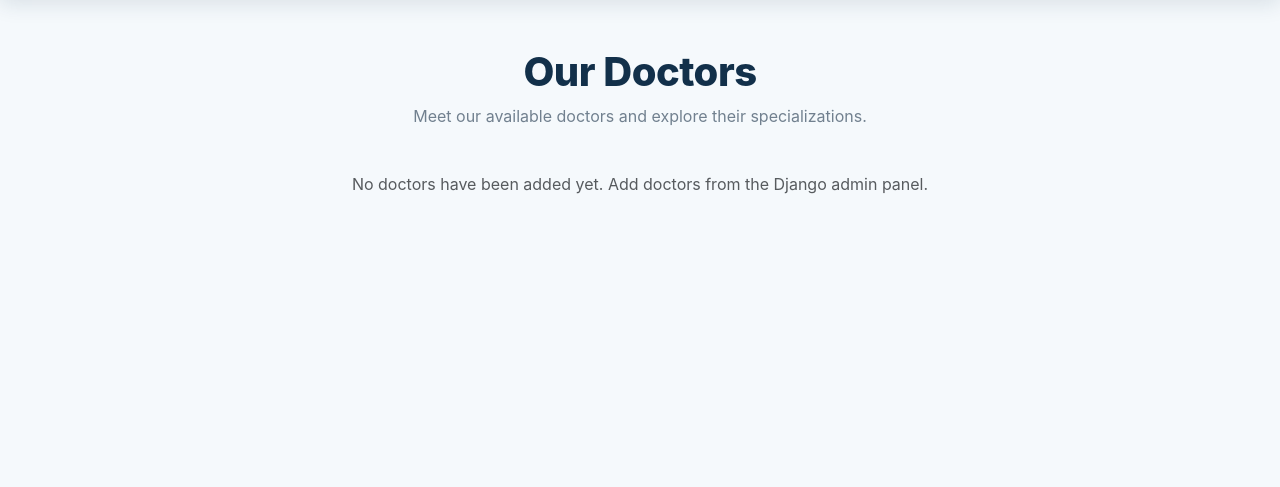
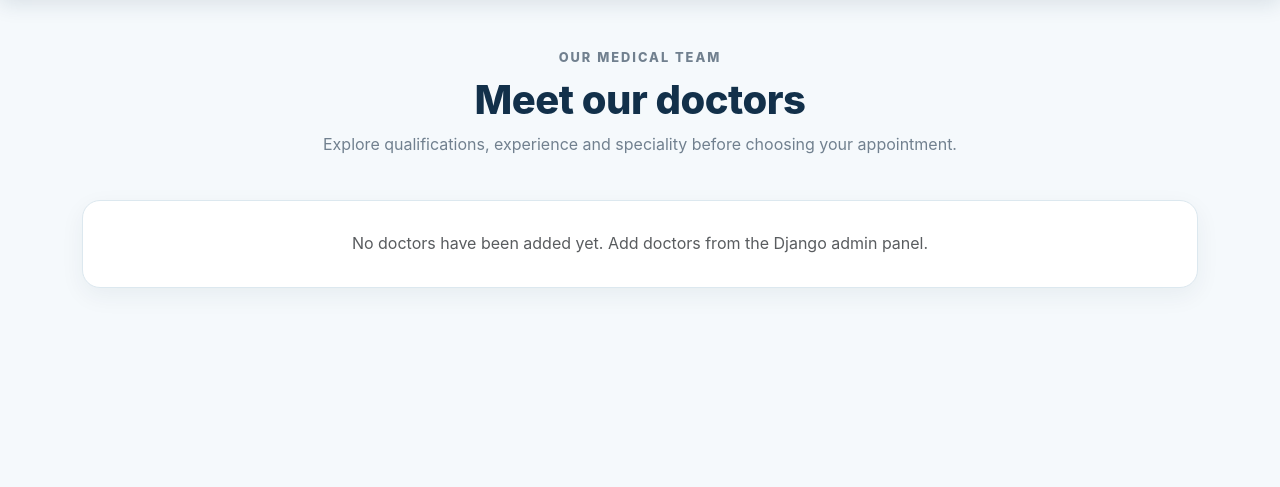
Before and after one commit to adityatiwari-git/Accord-HMS, a Django app: page /doctors/ in a window 1280 px wide. Shown: the part 70-557 px from the top of the page. Run offline with Django 5.2, Linux system fonts and the light colour scheme; data that the repository does not hold is empty.

Commit message:
Redesign doctors listing

```diff
--- a/templates/doctors.html
+++ b/templates/doctors.html
@@ -6,20 +6,24 @@
 <section class="py-5">
     <div class="container">
         <div class="section-title text-center">
-            <h1>Our Doctors</h1>
-            <p>Meet our available doctors and explore their specializations.</p>
+            <p class="hero-subtitle mb-2">OUR MEDICAL TEAM</p>
+            <h1>Meet our doctors</h1>
+            <p>Explore qualifications, experience and speciality before choosing your appointment.</p>
         </div>
 
         <div class="row g-4">
             {% for doctor in doctors %}
+            {% cycle 'doctor-photo-1' 'doctor-photo-2' 'doctor-photo-3' as doctor_photo %}
             <div class="col-md-6 col-lg-4">
                 <div class="feature-card doctor-card">
-                    <div class="doctor-avatar">Dr</div>
-                    <h4>Dr. {{ doctor.name }}</h4>
-                    <p class="mb-1"><strong>{{ doctor.department.name }}</strong></p>
+                    <div class="doctor-photo {{ doctor_photo }}"></div>
+                    <div class="doctor-card-body pt-4">
+                        <span class="badge bg-light text-primary mb-2">{{ doctor.department.name }}</span>
+                        <h4 class="mb-1">Dr. {{ doctor.name }}</h4>
                         <p class="mb-1">{{ doctor.qualification }}</p>
-                    <p>{{ doctor.experience }} year{{ doctor.experience|pluralize }} of experience</p>
-                    <a href="{% url 'doctor_detail' doctor.id %}" class="btn btn-outline-primary btn-sm">View Details</a>
+                        <p class="small text-muted mb-3">{{ doctor.experience }} year{{ doctor.experience|pluralize }} of experience</p>
+                        <div class="d-flex flex-wrap gap-2">
+                            <a href="{% url 'doctor_detail' doctor.id %}" class="btn btn-outline-primary btn-sm">View Profile</a>
                             {% if user.is_authenticated %}
                             <a href="{% url 'book_doctor' doctor.id %}" class="btn btn-primary btn-sm">Book Appointment</a>
                             {% else %}
@@ -27,10 +31,10 @@
                             {% endif %}
                         </div>
                     </div>
+                </div>
+            </div>
             {% empty %}
-            <div class="col-12 text-center">
-                <p class="text-muted">No doctors have been added yet. Add doctors from the Django admin panel.</p>
-            </div>
+            <div class="col-12 text-center"><div class="empty-state"><p class="text-muted mb-0">No doctors have been added yet. Add doctors from the Django admin panel.</p></div></div>
             {% endfor %}
         </div>
     </div>
```
Lines whose indentation alone changed are shown as unchanged.
